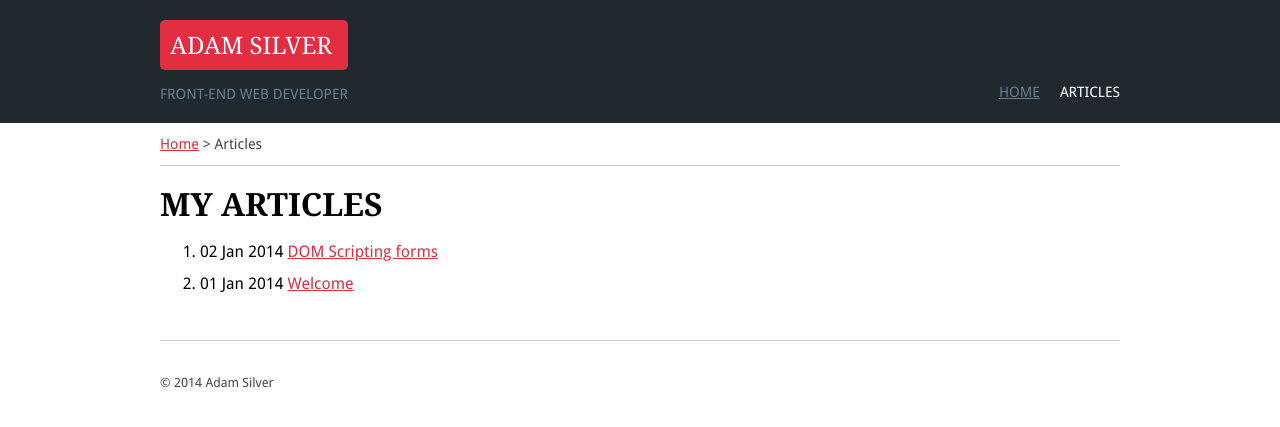
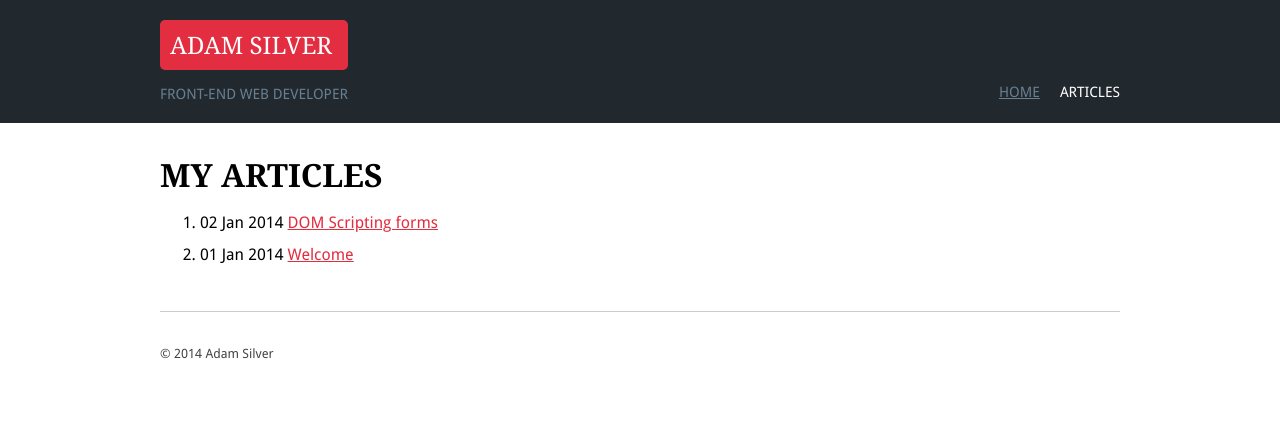
Before and after one commit to adamsilver/adamsilver.io-jekyll, a Jekyll site: the page built from articles/index.html, in a window 1280 px wide. Shown: the top 427 px of the page. Built offline with Jekyll 4.4.1, drawn with Linux system fonts in a browser that asks for light colours; Markdown is read by kramdown in place of the engine named in the settings.

Commit message:
cleanup breadcrumb

```diff
--- a/_includes/articleList.html
+++ b/_includes/articleList.html
@@ -1,4 +1,4 @@
-<div id="articles">
+<div id="articleList">
 	<ol class="articles">
 		{% for post in site.posts %}
 			<li class="article">
--- a/articles/index.html
+++ b/articles/index.html
@@ -5,12 +5,6 @@ id: article
 ---
 
 <div id="articles">
-	<div id="breadcrumb">
-		<p>
-			<a href="/">Home</a> >
-			{{ page.title }}
-		</p>
-	</div>
 	<h1>My articles</h1>
 	{% include articleList.html %}
 </div>
--- a/css/main.css
+++ b/css/main.css
@@ -236,13 +236,22 @@ a {
 * Article list
 **********************************************************/
 
-#articles ul {
+#articles {
+	padding-top: 1.5em;
+}
+
+#articleList ul {
 
 }
 
-#articles li {
+#articleList li {
 	margin-bottom: 10px;
 }
+
+.static {
+	padding-top: 1.5em;
+}
+
 
 /**********************************************************
 * Post
```
Also changed, not shown: _layouts/post.html (+1 -7 lines), _layouts/static.html (+0 -8 lines).
